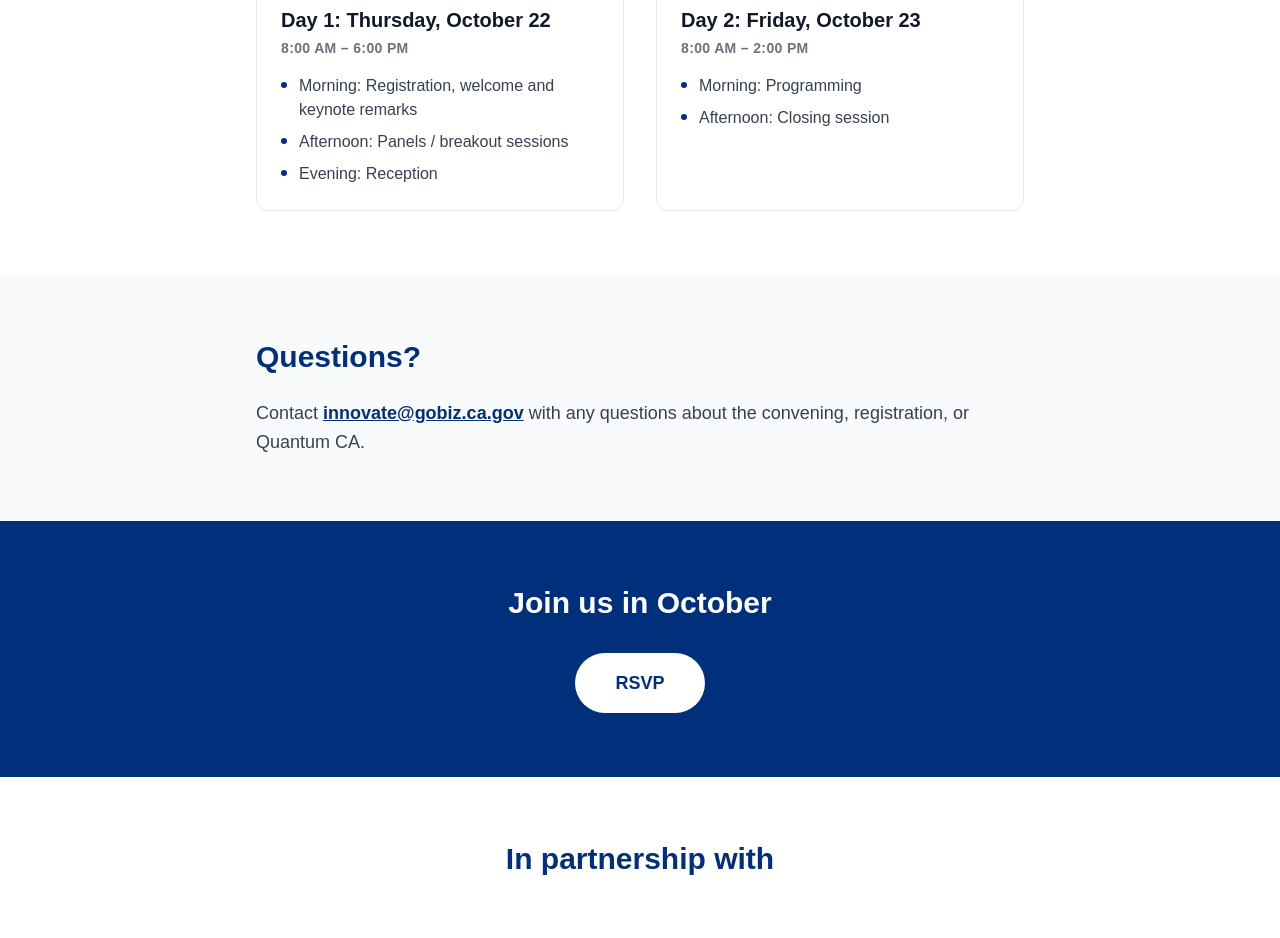
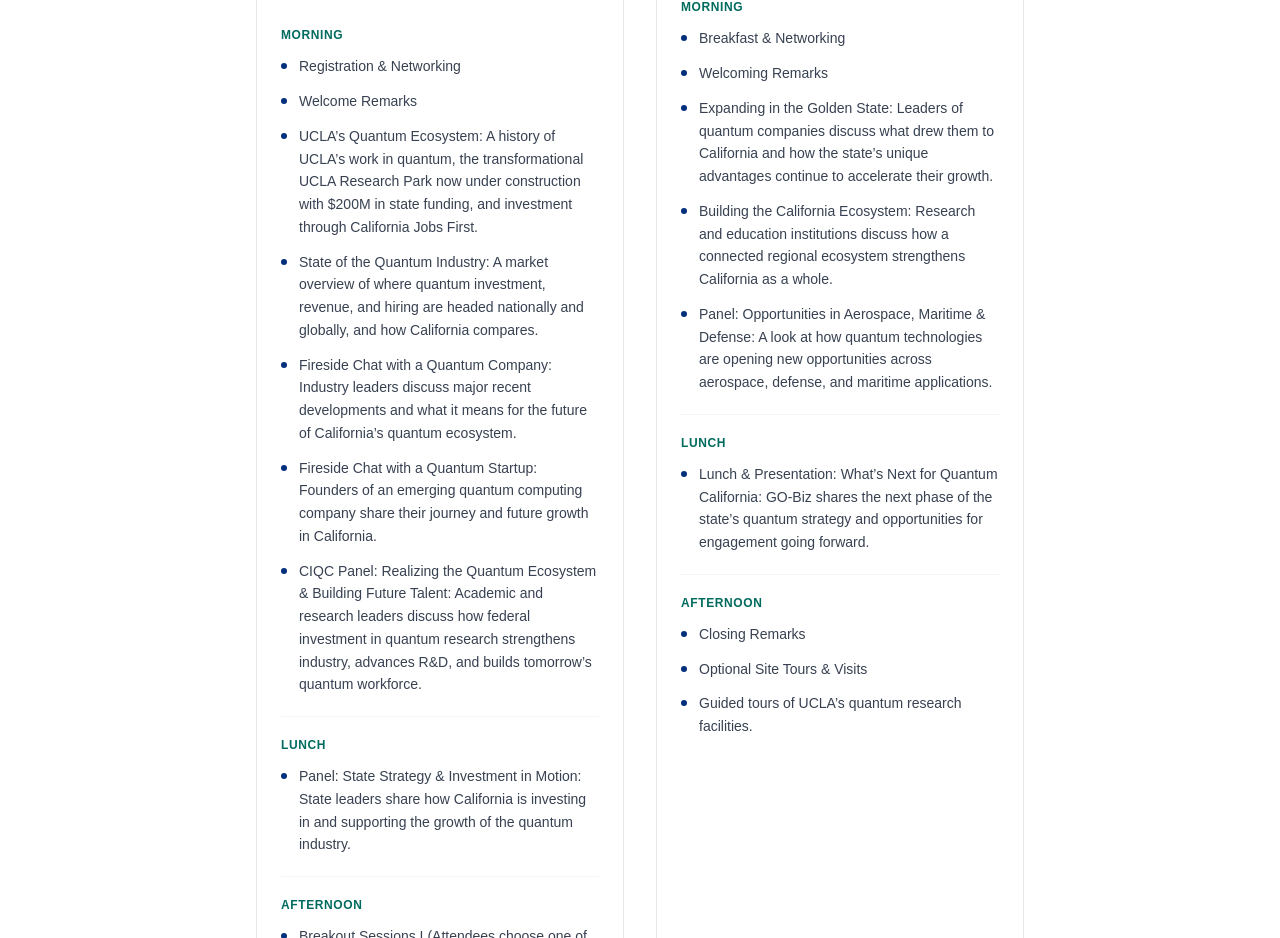
Before and after one commit to qcsa-at-ucla/qdc, a Next.js app: page /quantum-california in a window 1280 px wide. Shown: the part 1360-2298 px from the top of the page. Built offline with nearby package versions, Linux system fonts and the light colour scheme.

Commit message:
updated quantum california info

```diff
--- a/src/app/quantum-california/event.ts
+++ b/src/app/quantum-california/event.ts
@@ -16,10 +16,15 @@
   className: string;
 }
 
+export interface AgendaSection {
+  title: string;
+  items: string[];
+}
+
 export interface AgendaDay {
   label: string; // "Day 1: Thursday, October 22"
   time: string; // "8:00 AM – 6:00 PM"
-  items: string[];
+  sections: AgendaSection[];
 }
 
 export const QC_EVENT = {
@@ -33,23 +38,76 @@
     "During this two-day convening hosted at UCLA, partners will explore the industry opportunities that quantum technology presents and will discuss efforts that are underway to strengthen California's quantum ecosystem.",
     "Join us as we discuss the future of quantum technologies in California.",
   ].join("\n\n"),
-  // Shown above the day-by-day breakdown — the detailed agenda isn't public yet
-  agendaNote:
-    "Attendees are welcome to join for a single day or both. A full agenda will be published soon and sent to registered attendees. Please check this webpage for updates.",
+  agendaNote: "",
   agenda: [
     {
-      label: "Day 1: Thursday, October 22",
-      time: "8:00 AM – 6:00 PM",
-      items: [
-        "Morning: Registration, welcome and keynote remarks",
-        "Afternoon: Panels / breakout sessions",
-        "Evening: Reception",
+      label: "Day 1: Thursday, October 22, 2026",
+      time: "Times to be announced",
+      sections: [
+        {
+          title: "Morning",
+          items: [
+            "Registration & Networking",
+            "Welcome Remarks",
+            "UCLA’s Quantum Ecosystem: A history of UCLA’s work in quantum, the transformational UCLA Research Park now under construction with $200M in state funding, and investment through California Jobs First.",
+            "State of the Quantum Industry: A market overview of where quantum investment, revenue, and hiring are headed nationally and globally, and how California compares.",
+            "Fireside Chat with a Quantum Company: Industry leaders discuss major recent developments and what it means for the future of California’s quantum ecosystem.",
+            "Fireside Chat with a Quantum Startup: Founders of an emerging quantum computing company share their journey and future growth in California.",
+            "CIQC Panel: Realizing the Quantum Ecosystem & Building Future Talent: Academic and research leaders discuss how federal investment in quantum research strengthens industry, advances R&D, and builds tomorrow’s quantum workforce.",
+          ],
+        },
+        {
+          title: "Lunch",
+          items: [
+            "Panel: State Strategy & Investment in Motion: State leaders share how California is investing in and supporting the growth of the quantum industry.",
+          ],
+        },
+        {
+          title: "Afternoon",
+          items: [
+            "Breakout Sessions I (Attendees choose one of three concurrent sessions)",
+            "1A: Investment and Acceleration: How capital is accelerating growth of California’s quantum companies.",
+            "1B: Testbeds and Proving Grounds: A conversation focused on quantum testing infrastructure.",
+            "1C: Ecosystems and Regional Strategies: Regional partnerships that make California a hub for quantum manufacturing, supply chain, and testing.",
+            "Breakout Sessions II (Attendees choose one of three concurrent sessions)",
+            "2A: Quantum Industry - Applications and Algorithms: Future of applications and commercial use cases.",
+            "2B: Manufacturing and Production: Scaling from prototypes to commercial production.",
+            "2C: Connecting the Workforce and Talent Pipeline: California’s talent pipeline for quantum careers.",
+            "Panel: Quantum Advantage Through Shared Opportunity: International partnerships shaping California’s quantum future.",
+          ],
+        },
+        { title: "Reception", items: [] },
       ],
     },
     {
-      label: "Day 2: Friday, October 23",
-      time: "8:00 AM – 2:00 PM",
-      items: ["Morning: Programming", "Afternoon: Closing session"],
+      label: "Day 2: Friday, October 23, 2026",
+      time: "Times to be announced",
+      sections: [
+        {
+          title: "Morning",
+          items: [
+            "Breakfast & Networking",
+            "Welcoming Remarks",
+            "Expanding in the Golden State: Leaders of quantum companies discuss what drew them to California and how the state’s unique advantages continue to accelerate their growth.",
+            "Building the California Ecosystem: Research and education institutions discuss how a connected regional ecosystem strengthens California as a whole.",
+            "Panel: Opportunities in Aerospace, Maritime & Defense: A look at how quantum technologies are opening new opportunities across aerospace, defense, and maritime applications.",
+          ],
+        },
+        {
+          title: "Lunch",
+          items: [
+            "Lunch & Presentation: What’s Next for Quantum California: GO-Biz shares the next phase of the state’s quantum strategy and opportunities for engagement going forward.",
+          ],
+        },
+        {
+          title: "Afternoon",
+          items: [
+            "Closing Remarks",
+            "Optional Site Tours & Visits",
+            "Guided tours of UCLA’s quantum research facilities.",
+          ],
+        },
+      ],
     },
   ] as AgendaDay[],
   contactEmail: "innovate@gobiz.ca.gov",
--- a/src/app/quantum-california/page.tsx
+++ b/src/app/quantum-california/page.tsx
@@ -90,14 +90,28 @@
                 <p className="mt-1 text-sm font-semibold uppercase tracking-wide text-gray-500">
                   {day.time}
                 </p>
-                <ul className="mt-4 space-y-2 text-gray-700">
-                  {day.items.map((item) => (
-                    <li key={item} className="flex gap-3">
-                      <span className="mt-2 h-1.5 w-1.5 shrink-0 rounded-full bg-[#002F7B]" aria-hidden="true" />
-                      <span>{item}</span>
-                    </li>
+                <div className="mt-6 space-y-5">
+                  {day.sections.map((section, index) => (
+                    <section
+                      key={section.title}
+                      className={`border-t border-gray-100 pt-5 ${index === 0 ? "first:border-0 first:pt-0" : ""}`}
+                    >
+                      <h4 className="text-xs font-bold uppercase tracking-wider text-[#006B5E]">
+                        {section.title}
+                      </h4>
+                      {section.items.length > 0 && (
+                        <ul className="mt-3 space-y-3 text-sm leading-relaxed text-gray-700">
+                          {section.items.map((item) => (
+                            <li key={item} className="flex gap-3">
+                              <span className="mt-2 h-1.5 w-1.5 shrink-0 rounded-full bg-[#002F7B]" aria-hidden="true" />
+                              <span>{item}</span>
+                            </li>
+                          ))}
+                        </ul>
+                      )}
+                    </section>
                   ))}
-                </ul>
+                </div>
               </div>
             ))}
           </div>
```
